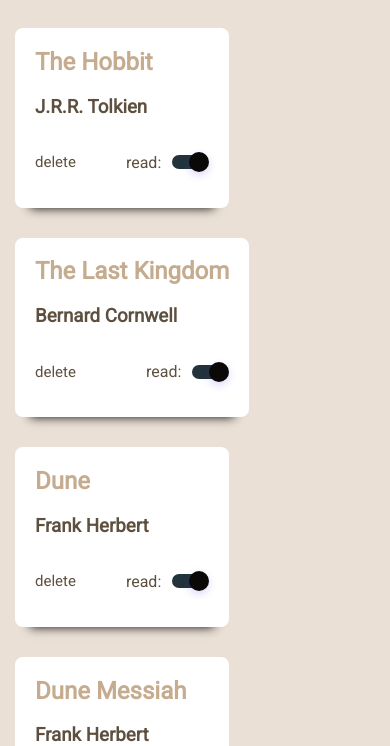
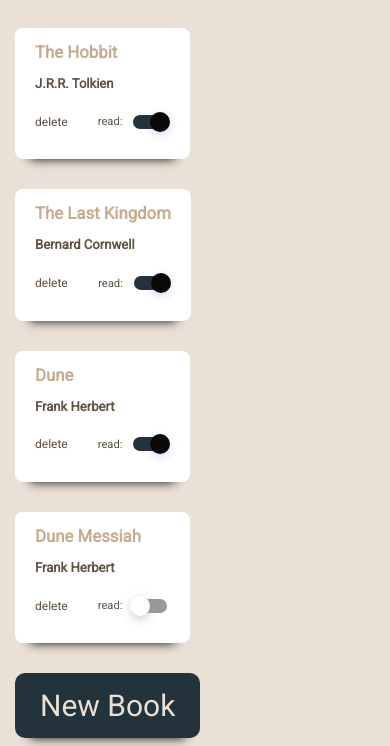
Before and after one commit to ScottGrieveWeb/library, a plain HTML site: page index.html in a window 390 px wide. Shown: the part 98-844 px from the top of the page. Drawn offline with Linux system fonts and the light colour scheme.

Commit message:
Added media query for smaller phone sizes

```diff
--- a/style.css
+++ b/style.css
@@ -205,3 +205,23 @@ button {
     opacity: 0;
     transition: all 0.4s ease;
   }
+
+  @media only screen and (max-width: 510px) {
+    .book {
+        font-size: 70%;
+        min-width: 100px;
+    }
+    .readDiv {
+        gap:30px;
+    }
+    .delete {
+        font-size: 12px;
+    }
+    #newBook {
+        font-size: 30px;
+        padding: 15px 25px;
+        margin: 15px;
+        border-radius: 10px;
+        box-shadow: 0px 15px 10px -15px #0A0908;
+    }
+  }
```
